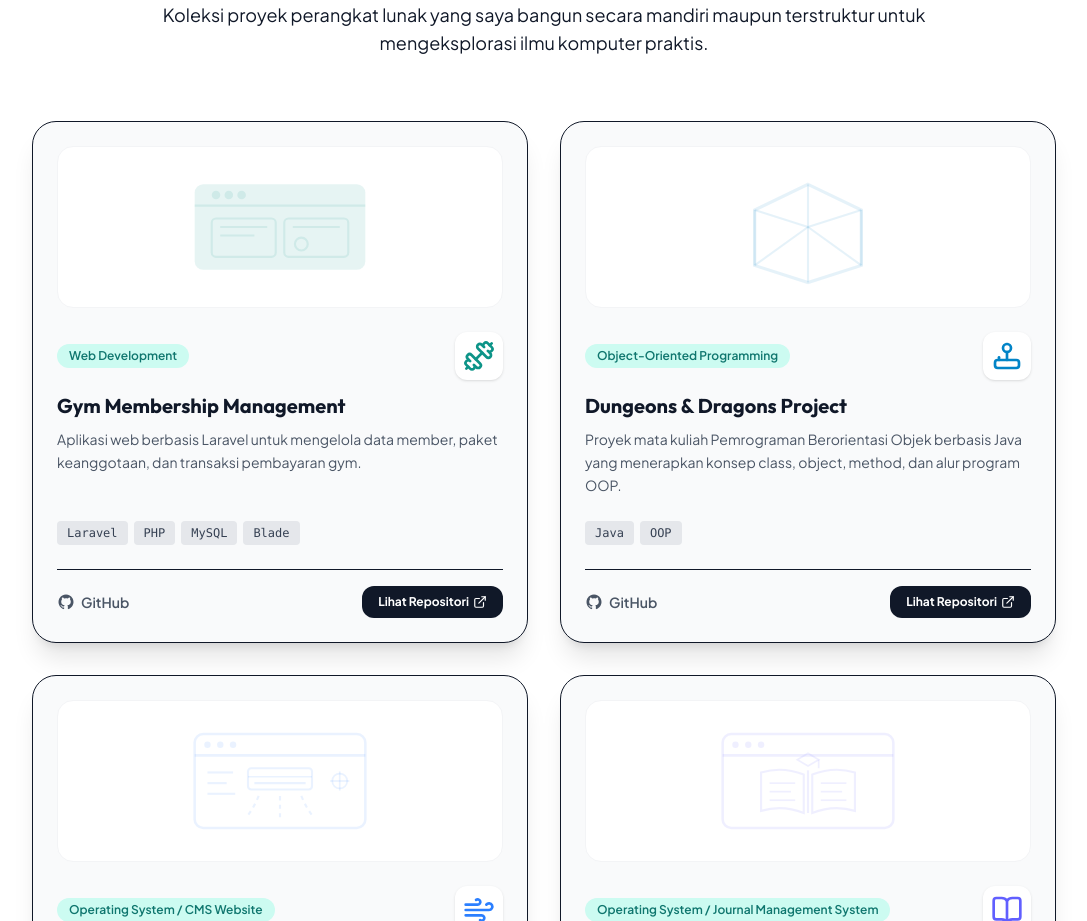
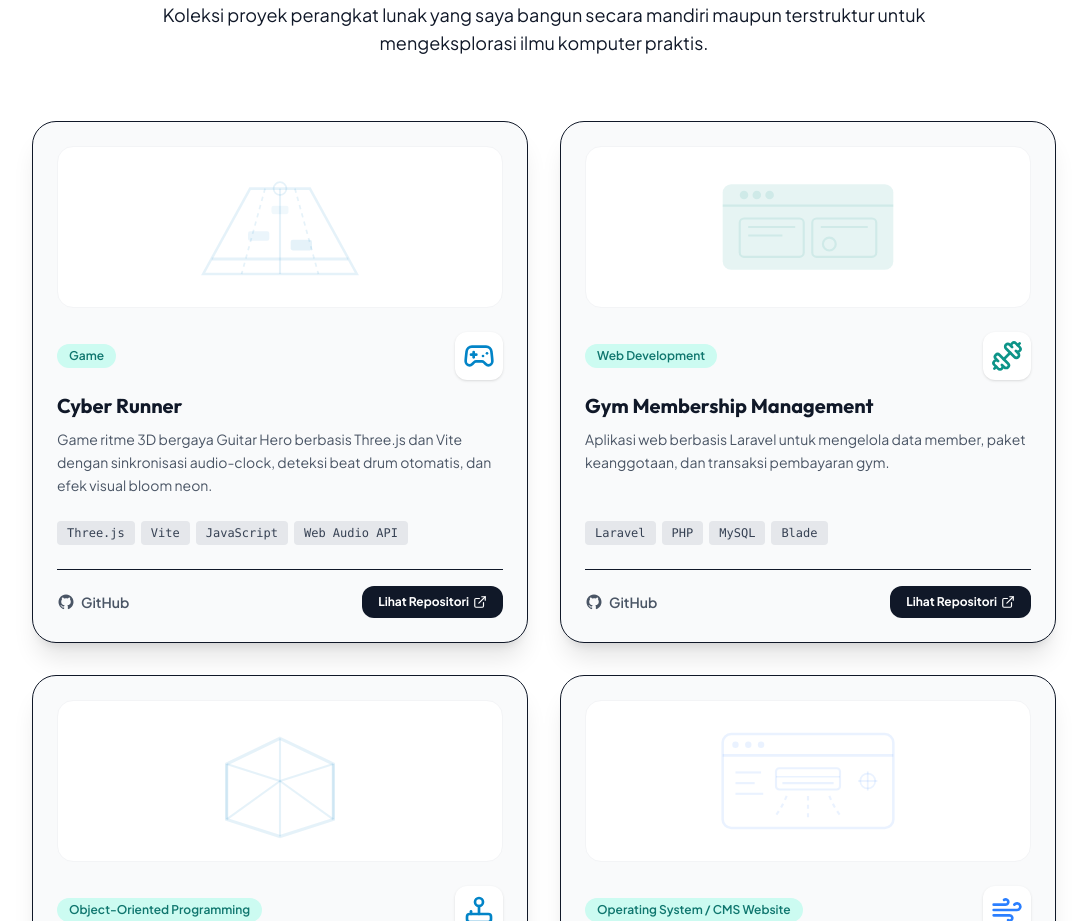
Before and after one commit to RiffaYP/portfolio-riffa, a React (Vite) app: page / in a window 1280 px wide. Shown: the part 2960-3881 px from the top of the page, without its empty margins (96-1183 px from the left). Built offline with nearby package versions, Linux system fonts and the light colour scheme.

Commit message:
feat: add Cyber Runner 3D rhythm game project

```diff
--- a/src/components/Projects.jsx
+++ b/src/components/Projects.jsx
@@ -1,9 +1,32 @@
-import { ExternalLink, Dumbbell, Joystick, Wind, BookOpen, Users, Video } from 'lucide-react';
+import { ExternalLink, Dumbbell, Joystick, Wind, BookOpen, Users, Video, Gamepad2 } from 'lucide-react';
 
 export default function Projects() {
   const projects = [
     {
       id: 1,
+      title: 'Cyber Runner',
+      category: 'Game',
+      desc: 'Game ritme 3D bergaya Guitar Hero berbasis Three.js dan Vite dengan sinkronisasi audio-clock, deteksi beat drum otomatis, dan efek visual bloom neon.',
+      tech: ['Three.js', 'Vite', 'JavaScript', 'Web Audio API'],
+      repo: 'https://github.com/RiffaYP/cyber-runner',
+      icon: <Gamepad2 className="w-8 h-8 text-cyan-500" />,
+      glowClass: 'glow-card-cyan',
+      illustration: (
+        <svg viewBox="0 0 100 60" className="w-full h-32 text-cyan-500/10 dark:text-cyan-400/10 fill-current">
+          <polygon points="36,12 64,12 86,52 14,52" stroke="currentColor" strokeWidth="1.2" fill="none" />
+          <line x1="43" y1="12" x2="32" y2="52" stroke="currentColor" strokeWidth="0.8" strokeDasharray="2,2" />
+          <line x1="50" y1="12" x2="50" y2="52" stroke="currentColor" strokeWidth="1" />
+          <line x1="57" y1="12" x2="68" y2="52" stroke="currentColor" strokeWidth="0.8" strokeDasharray="2,2" />
+          <line x1="18" y1="45" x2="82" y2="45" stroke="currentColor" strokeWidth="1.5" />
+          <rect x="46" y="20" width="8" height="4" rx="1" fill="currentColor" opacity="0.6" />
+          <rect x="35" y="32" width="10" height="4.5" rx="1" fill="currentColor" opacity="0.8" />
+          <rect x="55" y="36" width="10" height="5" rx="1" fill="currentColor" />
+          <circle cx="50" cy="12" r="3" stroke="currentColor" strokeWidth="0.8" fill="none" />
+        </svg>
+      )
+    },
+    {
+      id: 2,
       title: 'Gym Membership Management',
       category: 'Web Development',
       desc: 'Aplikasi web berbasis Laravel untuk mengelola data member, paket keanggotaan, dan transaksi pembayaran gym.',
```
